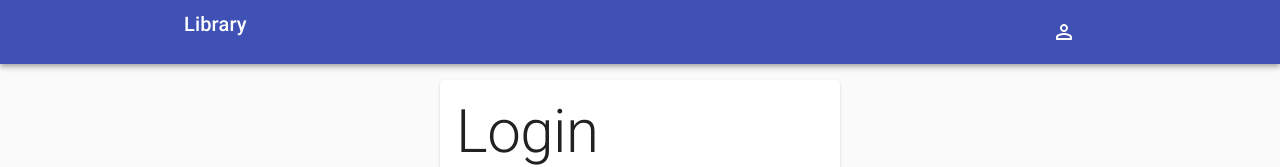
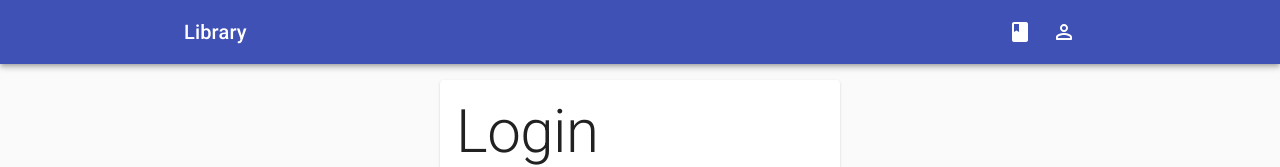
Before and after one commit to gerrgg/fso-graphql, a React (Create React App) app in the folder client/: page /authors in a window 1280 px wide. Shown: the top 167 px of the page. Built offline with nearby package versions, Linux system fonts and the light colour scheme.

Commit message:
add loading and update header

```diff
--- a/client/src/components/EditUser.js
+++ b/client/src/components/EditUser.js
@@ -1,7 +1,9 @@
 import React, { useState, useEffect } from "react";
+import { Redirect } from "react-router-dom";
 import { useQuery, useMutation } from "@apollo/client";
 import { GET_USER, EDIT_USER } from "../queries";
 import { makeStyles } from "@material-ui/core/styles";
+import Skeleton from "@material-ui/lab/Skeleton";
 import {
   Box,
   TextField,
@@ -19,12 +21,13 @@ const useStyles = makeStyles((theme) => ({
     padding: theme.spacing(2),
     maxWidth: 400,
   },
+
   formControl: {
     margin: theme.spacing(1),
     minWidth: 120,
   },
-  selectEmpty: {
-    marginTop: theme.spacing(2),
+  loading: {
+    width: "100%",
   },
 }));
 
@@ -48,7 +51,7 @@ const EditUser = ({ notify }) => {
     },
     update: (store, response) => {
       notify("Update successful!");
-      // redirect to recommendations
+      return <Redirect to="/" />;
     },
   });
 
@@ -62,7 +65,11 @@ const EditUser = ({ notify }) => {
   return (
     <Box className={classes.root} component={Paper}>
       {result.loading ? (
-        <p>Loading...</p>
+        <p>
+          <Skeleton />
+          <Skeleton />
+          <Skeleton />
+        </p>
       ) : (
         <>
           <Typography className={classes.title} variant="h4">
--- a/client/src/components/Header.js
+++ b/client/src/components/Header.js
@@ -12,7 +12,7 @@ import {
 
 import {
   PersonOutlineRounded,
-  BookSharp,
+  BookRounded,
   ExitToAppRounded,
   FaceRounded,
 } from "@material-ui/icons";
@@ -20,6 +20,11 @@ import {
 const useStyles = makeStyles((theme) => ({
   root: {
     flexGrow: 1,
+  },
+  container: {
+    display: "flex",
+    alignItems: "center",
+    justifyContent: "space-between",
   },
   logoWrapper: {
     textDecoration: "none",
@@ -52,15 +57,20 @@ export default function Header({ token, setToken }) {
 
   return (
     <div className={classes.root}>
-      <AppBar position="stati0c">
+      <AppBar position="static">
         <Toolbar>
-          <Container maxWidth="md">
+          <Container className={classes.container} maxWidth="md">
             <Link to="/" className={classes.logoWrapper}>
               <Typography className={classes.logo} variant="h6">
                 Library
               </Typography>
             </Link>
             <div className={classes.wrapper}>
+              <Link to="/" className={classes.menuButton}>
+                <IconButton className={classes.button} color="inherit">
+                  <BookRounded />
+                </IconButton>
+              </Link>
               <Link to="/authors" className={classes.menuButton}>
                 <IconButton
                   className={classes.button}
--- a/client/src/components/Loading.js
+++ b/client/src/components/Loading.js
@@ -3,8 +3,8 @@ import Skeleton from "@material-ui/lab/Skeleton";
 import { TableRow, TableCell } from "@material-ui/core";
 
 const Loading = ({ rows, columns }) => {
-  return [...Array(rows)].map((_, index) => (
-    <TableRow key={index}>
+  return [...Array(rows)].map((_, i) => (
+    <TableRow key={i}>
       {[...Array(columns)].map((_, z) => (
         <TableCell key={z}>
           <Skeleton></Skeleton>
```
